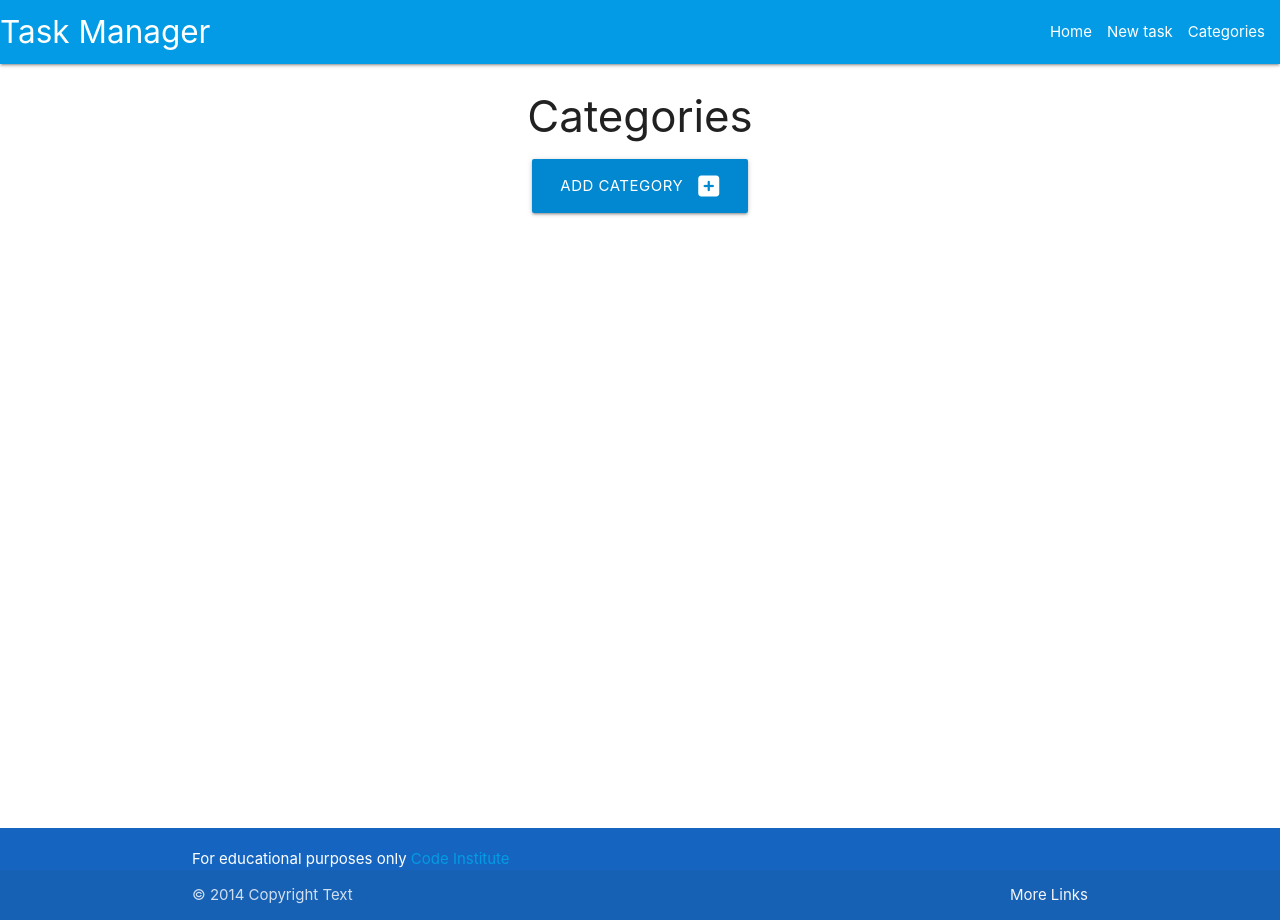
After one commit to jannis-kiriasis/task-manager, a Flask app: page /categories in a window 1280 px wide. The commit adds this page. Run offline with Flask 2, Linux system fonts and the light colour scheme.

Commit message:
add category and add_categories templates + routing

```diff
--- a/taskmanager/routes.py
+++ b/taskmanager/routes.py
@@ -6,3 +6,13 @@ from taskmanager.models import Category, Task
 @app.route("/")
 def home():
     return render_template("tasks.html")
+
+
+@app.route("/categories")
+def categories():
+    return render_template("categories.html")
+
+
+@app.route("/add_category", methods=["GET", "POST"])
+def add_category():
+    return render_template("add_category.html")
--- a/taskmanager/templates/base.html
+++ b/taskmanager/templates/base.html
@@ -18,8 +18,8 @@
             <a href="#" data-target="mobile-demo" class="sidenav-trigger"><i class="fas fa-bars"></i></a>
             <ul class="right hide-on-med-and-down">
                 <li><a href="{{ url_for('home') }}">Home</a></li>
-                <li><a href="#">New task</a></li>
-                <li><a href="#">Categories</a></li>
+                <li><a href="#"></a>New task</li>
+                <li><a href="{{ url_for('categories') }}">Categories</a></li>
             </ul>
         </div>
     </nav>
@@ -27,7 +27,7 @@
     <ul class="sidenav" id="mobile-demo">
         <li><a href="{{ url_for('home') }}">Home</a></li>
         <li><a href="#">New task</a></li>
-        <li><a href="#">Categories</a></li>
+        <li><a href="{{ url_for('categories') }}">Categories</a></li>
     </ul>
 
 </header>
--- /dev/null
+++ b/taskmanager/templates/categories.html
@@ -0,0 +1,15 @@
+{% extends "base.html" %}
+{% block content %}
+
+    <h3 class="light-blue-test text-darken-4 center-align">
+        Categories
+    </h3>
+    <div class="row">
+        <div class="col s12 center-align">
+            <a href="{{ url_for('add_category') }}" class="btn-large light-blue darken-2">
+                Add category <i class="fas fa-plus-square right"></i>
+            </a>
+
+        </div>
+    </div>
+{% endblock %}
```
Also changed, not shown: taskmanager/templates/add_category.html (added, +8 -0 lines).
